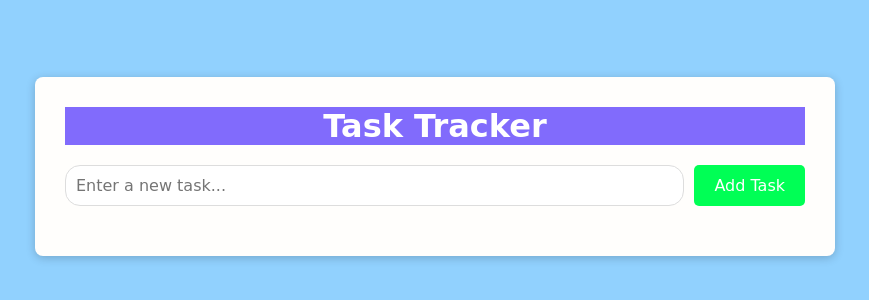
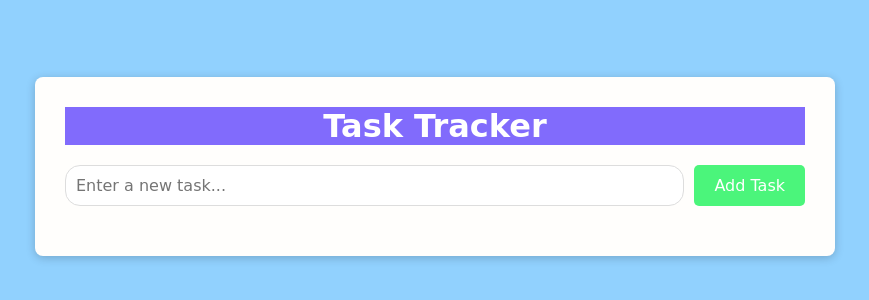
Before and after one commit to nithiya-manoharan/task-tracker, a plain HTML site: page index.html in a window 1280 px wide. Shown: the part 234-534 px from the top of the page, without its empty margins (205-1074 px from the left). Drawn offline with Linux system fonts and the light colour scheme.

Commit message:
style.css

```diff
--- a/style.css
+++ b/style.css
@@ -46,7 +46,7 @@ h1 {
 #add-task-btn {
     padding: 10px 20px;
     margin-left: 10px;
-    background-color: #00ff55;
+    background-color: #4bf57b;
     border: none;
     color: #fff;
     border-radius: 5px;
@@ -56,7 +56,7 @@ h1 {
 }
 
 #add-task-btn:hover {
-    background-color: #4bf57b;
+    background-color: forestgreen;
 }
 
 #task-list {
```
